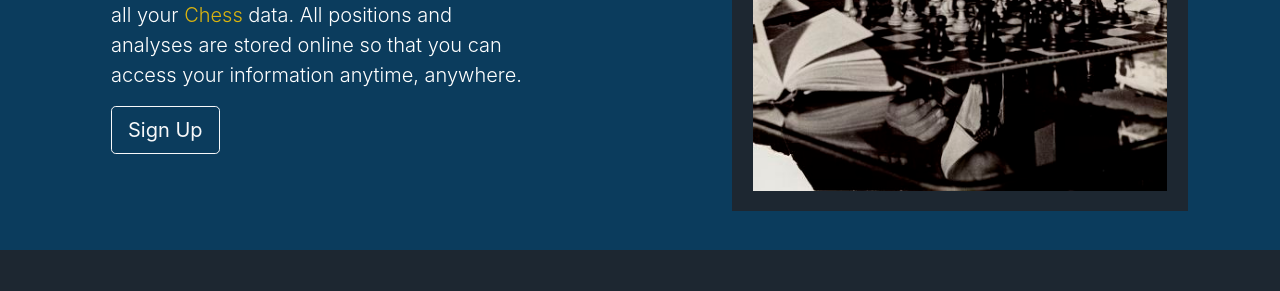
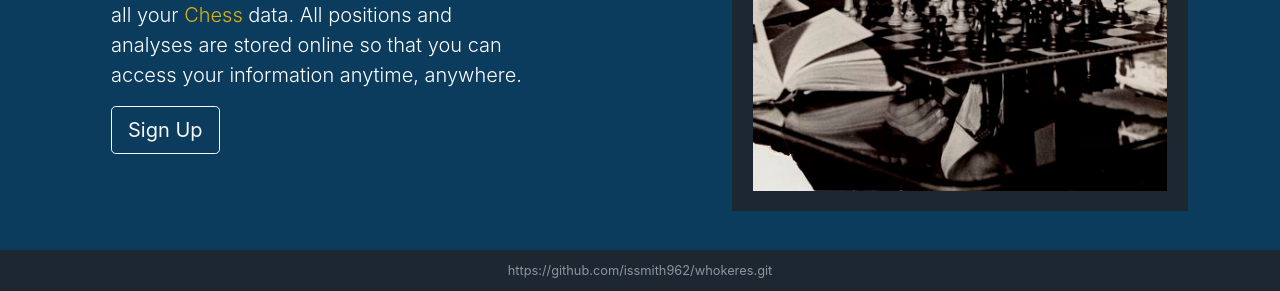
Before and after one commit to issmith962/WhoKeres, a plain HTML site: page index.html in a window 1280 px wide. Shown: the part 509-800 px from the top of the page. Drawn offline with nearby package versions, Linux system fonts and the light colour scheme.

Commit message:
add github link to footer

```diff
--- a/css/styles.css
+++ b/css/styles.css
@@ -33,6 +33,15 @@
 .color-dark {
 	color:#1d2731;/*!important;*/
 }
+.navlink-color{
+	color:#fff;
+	opacity:0.5;
+}
+.navlink-color:hover {
+	color:#fff;
+	opacity:0.7;
+}
+
 body {
 	background-color: #0b3c5d;
 }
@@ -109,6 +118,10 @@ body {
 	width:auto;
 }
 .footer {
+	display:flex;
+	justify-content:center;
+	align-items:center;
+	font-size:3vw;
 	height:6vh;
 	/*margin-top:auto;*/
 	background-color: #1d2731;
@@ -151,6 +164,9 @@ body {
 	.jumbotron-container {
 		height:65%;
 	}
+	.footer {
+		font-size:1vw;
+	}
 }
 /*
 Color Scheme:
--- a/index.html
+++ b/index.html
@@ -67,16 +67,11 @@
 			</div>
 
 
-
-
-
 			<div class='footer'>
+				<a class='navlink-color' href='https://github.com/issmith962/whokeres.git'>https://github.com/issmith962/whokeres.git</a>
 			</div>
 
 		</div>
-
-
-
 
 		<script src="https://code.jquery.com/jquery-3.3.1.slim.min.js" integrity="sha384-q8i/X+965DzO0rT7abK41JStQIAqVgRVzpbzo5smXKp4YfRvH+8abtTE1Pi6jizo" crossorigin="anonymous"></script>
 		<script src="https://cdnjs.cloudflare.com/ajax/libs/popper.js/1.14.3/umd/popper.min.js" integrity="sha384-ZMP7rVo3mIykV+2+9J3UJ46jBk0WLaUAdn689aCwoqbBJiSnjAK/l8WvCWPIPm49" crossorigin="anonymous"></script>
```
